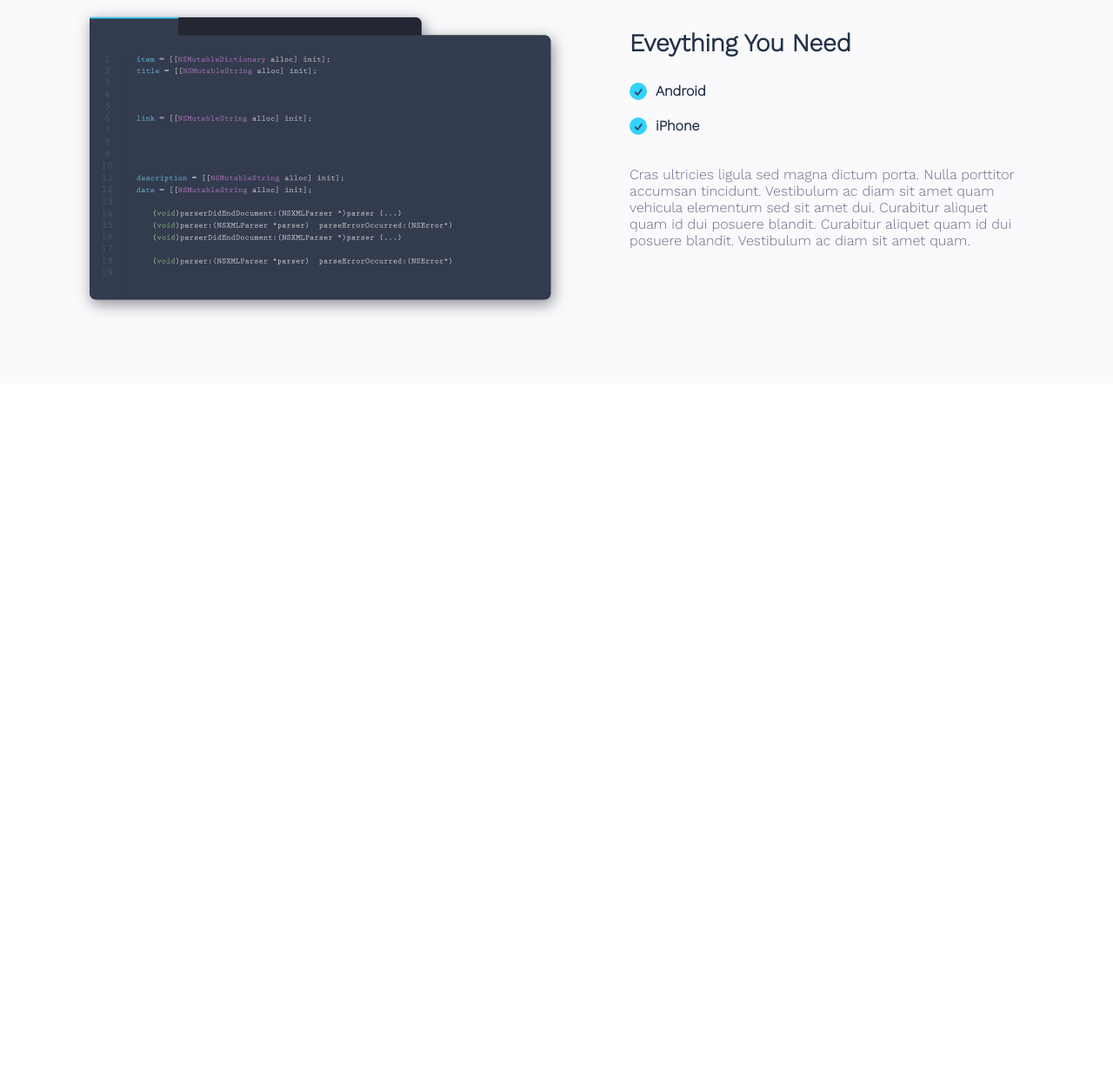
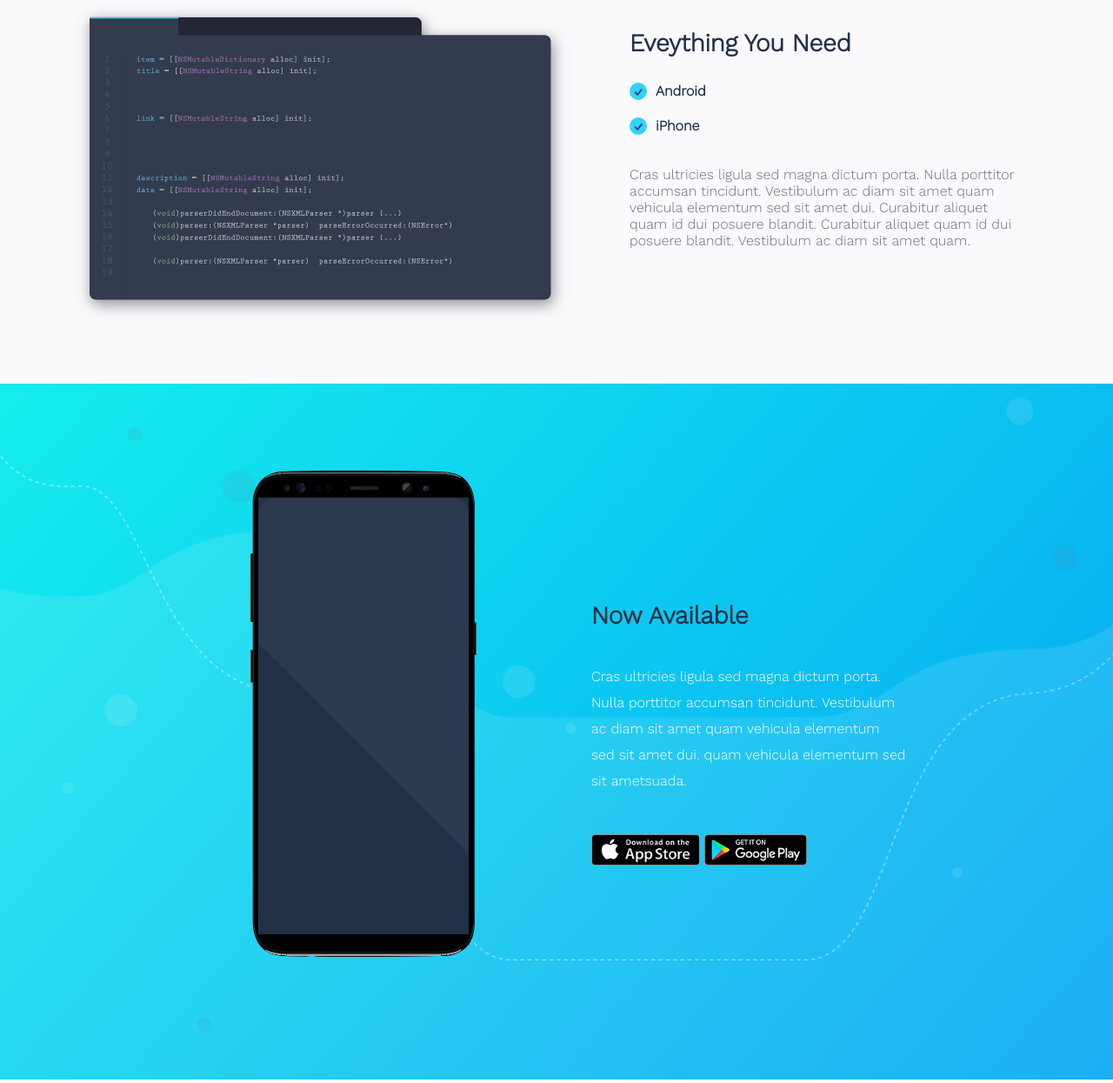
Before and after one commit to angelterziev196/vibo, a website built with webpack: page src/index.html in a window 1280 px wide. Shown: the part 2270-3515 px from the top of the page at 87% size. Before the commit the page ends 2711 px from the top, so only its background shows below. Built offline with nearby package versions, Linux system fonts and the light colour scheme.

Commit message:
gettheapp section added(responsive soon)

```diff
--- /dev/null
+++ b/src/components/gettheapp/gettheapp.html
@@ -0,0 +1,20 @@
+<section class="container gettheapp">
+    <div class="row gettheapp__holder">
+        <div class="col-lg-6 gettheapp__holder__phone">
+            <img src="/src/images/gettheapp/smartphoneapp.png" alt="decor" />
+        </div>
+        <div class="col-lg-6 gettheapp__holder__info">
+            <h3>Now Available</h3>
+            <p>
+                Cras ultricies ligula sed magna dictum porta. Nulla porttitor
+                accumsan tincidunt. Vestibulum ac diam sit amet quam vehicula
+                elementum sed sit amet dui. quam vehicula elementum sed sit
+                ametsuada.
+            </p>
+            <div class="gettheapp__holder__info__platforms">
+                <img src="/src/images/gettheapp/ios.png" alt="ios" />
+                <img src="/src/images/gettheapp/google.png" alt="google" />
+            </div>
+        </div>
+    </div>
+</section>
--- /dev/null
+++ b/src/components/gettheapp/gettheapp.scss
@@ -0,0 +1,39 @@
+@use '/src/styles/globals/utilities';
+@import '/src/styles/globals/variables';
+@import '/src/styles/globals/mixins';
+
+.gettheapp {
+    background-image: url('/src/images/gettheapp/background.png');
+    background-repeat: no-repeat;
+    background-size: cover;
+    height: 100vh;
+
+    &__holder {
+        &__phone {
+            padding: 100px 0 30px 300px;
+        }
+
+        &__info {
+            padding: 250px 250px 250px 40px;
+            font-family: $sansSerif;
+
+            h3 {
+                color: $downloadBlue;
+                font-weight: 600;
+                padding-bottom: 30px;
+            }
+
+            p {
+                line-height: 30px;
+                color: $white;
+                padding-bottom: 30px;
+            }
+
+            &__platforms {
+                img {
+                    height: 36px;
+                }
+            }
+        }
+    }
+}
--- a/src/index.html
+++ b/src/index.html
@@ -12,5 +12,6 @@
         <include src="./components/services/services.html" />
         <include src="./components/download/download.html" />
         <include src="./components/allyouneed/allyouneed.html" />
+        <include src="./components/gettheapp/gettheapp.html" />
     </body>
 </html>
--- a/src/styles/index.scss
+++ b/src/styles/index.scss
@@ -4,3 +4,4 @@
 @use '../components/services/services.scss';
 @use '../components/download/download.scss';
 @use '../components/allyouneed/allyouneed.scss';
+@use '../components/gettheapp/gettheapp.scss';
```
Also changed, not shown: src/images/gettheapp/background.png (added), src/images/gettheapp/google.png (added), src/images/gettheapp/ios.png (added), src/images/gettheapp/smartphoneapp.png (added).
